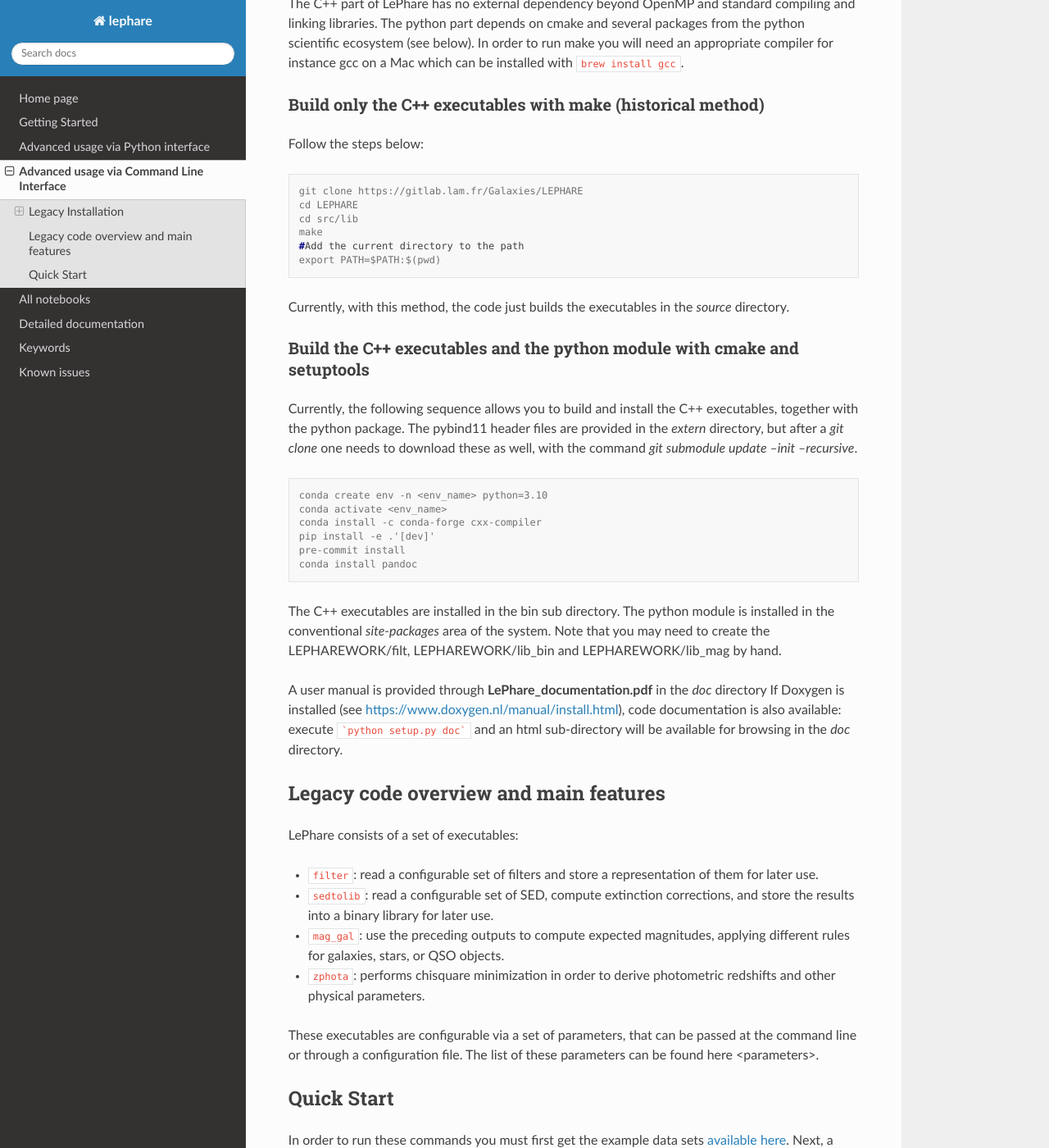
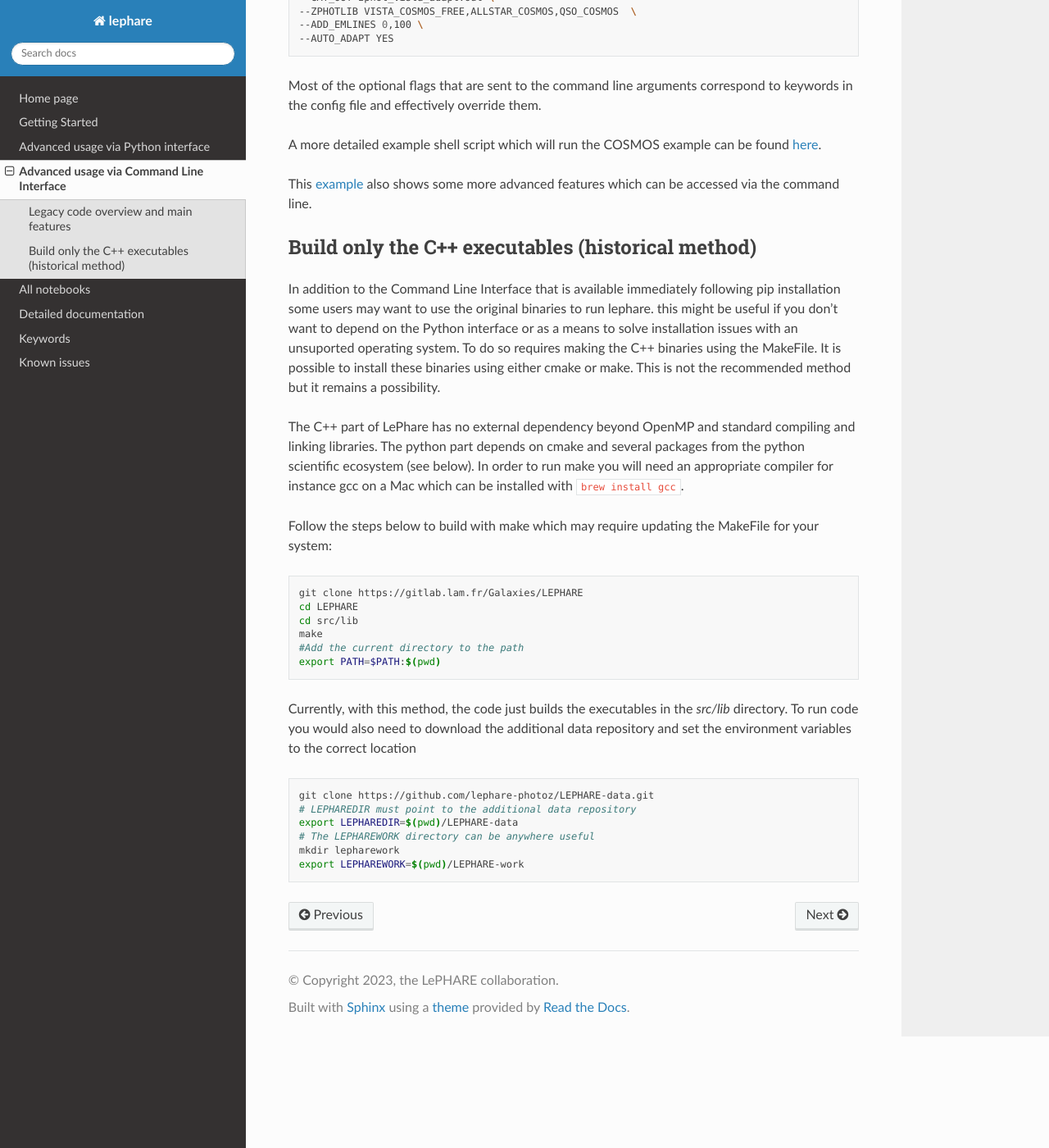
Before and after one commit to lephare-photoz/lephare, a Sphinx documentation site: the page built from docs/legacy_install.rst, in a window 1280 px wide and 1400 px high, scrolled down 1342 px. Shown: the whole window at 82% size. Built offline with Sphinx 7.4.7 and the Read the Docs theme 3.1.0, drawn with Linux system fonts in a browser that asks for light colours; pages that are not in the unit, such as notebooks, are missing from menus; some of the changed text lies outside the part shown.

Commit message:
Updates to legacy install page following Olivier notes
There are various small changes and cleaning things up. We have to set up the environment variables but given the
new structure a user may also need a further environment variable to reference the executables but I will
not mention that for now for simplicity.

````diff
--- a/docs/legacy_install.rst
+++ b/docs/legacy_install.rst
@@ -1,8 +1,26 @@
 Advanced Usage via Command Line Interface
 ========================================================================================
 
-The four principle command line tools are immeidately available after installing
-with pip. The basic calls to each are summarised below.
+The four principle command line tools are immediately available after installing
+with pip. They can also be called by building the c++ executables directly but
+that is generally not advised. The four basic operations are summarised below.
+
+Legacy code overview and main features
+--------------------------------------
+
+LePHARE consists of a set of four principle executables:
+
+- ``filter``: read a configurable set of filters and store a representation of
+them for later use.
+
+- ``sedtolib``: read a configurable set of SED, and store the results into a binary library in a common format for later use.
+
+- ``mag_gal``: use the preceding outputs to compute expected magnitudes and compute extinction corrections, applying different rules for galaxies, stars, or QSO objects.
+
+- ``zphota``: performs chisquare minimization in order to derive photometric redshifts and other physical parameters.
+
+These executables are configurable via a set of keywords, that can be passed at the command line or through a configuration file.
+The list of these keywords can be found :doc:`here <keywords>`.
 
 `filter` can often be called with just the config file
 
@@ -47,28 +65,33 @@
 Most of the optional flags that are sent to the command line arguments correspond to
 keywords in the config file and effectively override them.
 
-A more detailed example shell script which will run the COSMOS example can be found `here <https://github.com/lephare-photoz/lephare/blob/main/docs/historical_examples/test_suite.sh>`_.
+A more detailed example shell script which will run the COSMOS example can be found
+`here <https://github.com/lephare-photoz/lephare/blob/main/docs/historical_examples/test_suite.sh>`_.
 
-This `example <https://github.com/lephare-photoz/lephare-data/blob/main/examples/README_full>`_ also shows some more advanced features which can be accessed via the command line.
+This `example <https://github.com/lephare-photoz/lephare-data/blob/main/examples/README_full>`_
+also shows some more advanced features which can be accessed via the command line.
 
-Legacy Installation
--------------------
+Build only the C++ executables (historical method)
+--------------------------------------------------
 
 In addition to the Command Line Interface that is available immediately following
 pip installation some users may want to use the original binaries to run lephare.
-To do so requires making the c++ binaries using the MakeFile. It is possible to
+this might be useful if you don't want to depend on the Python interface or
+as a means to solve installation issues with an unsuported operating system.
+To do so requires making the C++ binaries using the MakeFile. It is possible to
 install these binaries using either cmake or make. This is not the recommended
 method but it remains a possibility.
 
-The C++ part of LePhare has no external dependency beyond OpenMP and standard compiling and linking libraries. The python part depends on cmake and several packages from the python scientific ecosystem (see below).
-In order to run make you will need an appropriate compiler for instance gcc on a Mac which can be installed with ``brew install gcc``.
+The C++ part of LePhare has no external dependency beyond OpenMP and standard
+compiling and linking libraries. The python part depends on cmake and several
+packages from the python scientific ecosystem (see below).
+In order to run make you will need an appropriate compiler for instance gcc on
+a Mac which can be installed with ``brew install gcc``.
 
-Build only the C++ executables with make (historical method)
-~~~~~~~~~~~~~~~~~~~~~~~~~~~~~~~~~~~~~~~~~~~~~~~~~~~~~~~~~~~~
+Follow the steps below to build with make which may require updating the
+MakeFile for your system:
 
-Follow the steps below:
-
-.. code-block:: console
+.. code-block:: bash
 
    git clone https://gitlab.lam.fr/Galaxies/LEPHARE
    cd LEPHARE
@@ -77,105 +100,15 @@
    #Add the current directory to the path
    export PATH=$PATH:$(pwd)
 
-Currently, with this method, the code just builds the executables in the *source* directory.
+Currently, with this method, the code just builds the executables in the *src/lib* directory.
+To run code you would also need to download the additional data repository and
+set the environment variables to the correct location
 
-Build the C++ executables and the python module with cmake and setuptools
-~~~~~~~~~~~~~~~~~~~~~~~~~~~~~~~~~~~~~~~~~~~~~~~~~~~~~~~~~~~~~~~~~~~~~~~~~
-
-Currently, the following sequence allows you to build and install the C++ executables, together with the python package.
-The pybind11 header files are provided in the *extern* directory, but after a `git clone` one needs to download these as well, with the command `git submodule update --init --recursive`.
-
-.. code-block:: console
-
-   conda create env -n <env_name> python=3.10
-   conda activate <env_name>
-   conda install -c conda-forge cxx-compiler
-   pip install -e .'[dev]'
-   pre-commit install
-   conda install pandoc
-
-The C++ executables are installed in the bin sub directory.
-The python module is installed in the conventional `site-packages` area of the system.
-Note that you may need to create the LEPHAREWORK/filt, LEPHAREWORK/lib_bin and LEPHAREWORK/lib_mag by hand.
-
-
-A user manual is provided through **LePhare_documentation.pdf** in the *doc* directory
-If Doxygen is installed (see https://www.doxygen.nl/manual/install.html), code documentation is also available: execute ```python setup.py doc``` and an html sub-directory will be available for browsing in the *doc* directory.
-
-Legacy code overview and main features
---------------------------------------
-
-LePhare consists of a set of executables:
-
-- ``filter``: read a configurable set of filters and store a representation of them for later use.
-
-- ``sedtolib``: read a configurable set of SED, compute extinction corrections, and store the results into a binary library for later use.
-
-- ``mag_gal``: use the preceding outputs to compute expected magnitudes, applying different rules for galaxies, stars, or QSO objects.
-
-- ``zphota``: performs chisquare minimization in order to derive photometric redshifts and other physical parameters.
-
-These executables are configurable via a set of parameters, that can be passed at the command line or through a configuration file.
-The list of these parameters can be found  here <parameters>.
-
-Quick Start
------------
-
-In order to run these commands you must first get the example data sets `available here <https://github.com/lephare-photoz/LEPHARE-data>`_. Next, a parameter file named ``COSMOS.para`` is shipped with LePhare, together with the input files needed for a quick analysis of the COSMOS field, under the examples directory.
-
-.. code-block:: console
+.. code-block:: bash
 
    git clone https://github.com/lephare-photoz/LEPHARE-data.git
-   cd LEPHARE-data/examples
-   #We must set the environment variables to find the required files
-   export LEPHAREDIR=<path to current dir>
-   export LEPHAREWORK='<path to where execution will save data>'
-
-First, set OMP multithreaded to the value whished for, e.g. :
-
-.. code-block:: console
-
-   export OMP_NUM_THREADS='10'
-
-The typical sequence of execution is then:
-- read the filters and compile them into one file stored in ``$LEPHAREWORK/filt``
-
-.. code-block:: console
-
-   filter -c COSMOS.para
-
-- read the galaxy templates (as used in Ilbert et al. 2013) and store them in ``$LEPHAREWORK/lib_bin``
-
-.. code-block:: console
-
-   sedtolib -c COSMOS.para -t G -GAL_SED COSMOS_MOD.list  -GAL_LIB LIB_VISTA
-
-- use the galaxy templates and filters to derive a library of predicted magnitudes and store it in ``$WORK/lib_mag`` (the parameters correspond to enabling emission lines correlated to UV light + free factor in scaling these lines, more information in the original ``LePhare_documentation.pdf``)
-
-.. code-block:: console
-
-   mag_gal  -c COSMOS.para -t G -GAL_LIB_IN LIB_VISTA -GAL_LIB_OUT VISTA_COSMOS_FREE -MOD_EXTINC 18,26,26,33,26,33,26,33  -EXTINC_LAW SMC_prevot.dat,SB_calzetti.dat,SB_calzetti_bump1.dat,SB_calzetti_bump2.dat  -EM_LINES EMP_UV  -EM_DISPERSION 0.5,0.75,1.,1.5,2. -Z_STEP 0.04,0,6
-
-- proceed in the same way for stellar and QSO templates
-
-.. code-block:: console
-
-   sedtolib -c COSMOS.para -t S -STAR_SED STAR_MOD_ALL.list
-   mag_gal -c COSMOS.para -t S -LIB_ASCII YES -STAR_LIB_OUT ALLSTAR_COSMOS
-   # AGN models from Salvato 2009
-   sedtolib -c COSMOS.para -t Q -QSO_SED  $LEPHAREDIR/sed/QSO/SALVATO09/AGN_MOD.list
-   mag_gal -c COSMOS.para -t Q -MOD_EXTINC 0,1000  -EB_V 0.,0.1,0.2,0.3 -EXTINC_LAW SB_calzetti.dat -LIB_ASCII NO  -Z_STEP 0.04,0,6
-
-- finally proceed to photometric redshift estimation
-
-.. code-block:: console
-
-   zphota -c COSMOS.para -CAT_IN COSMOS.in -CAT_OUT zphot_short.out -ZPHOTLIB VISTA_COSMOS_FREE,ALLSTAR_COSMOS,QSO_COSMOS  -ADD_EMLINES 0,100 -AUTO_ADAPT YES   -Z_STEP 0.04,0,6
-
-- a python script is available to perform a quick diagnostics
-
-.. code-block:: console
-
-   python figuresLPZ.py zphot_short.out
-
-.. toctree::
+   # LEPHAREDIR must point to the additional data repository
+   export LEPHAREDIR=$(pwd)/LEPHARE-data
+   # The LEPHAREWORK directory can be anywhere useful
+   mkdir lepharework
+   export LEPHAREWORK=$(pwd)/LEPHARE-work
````
